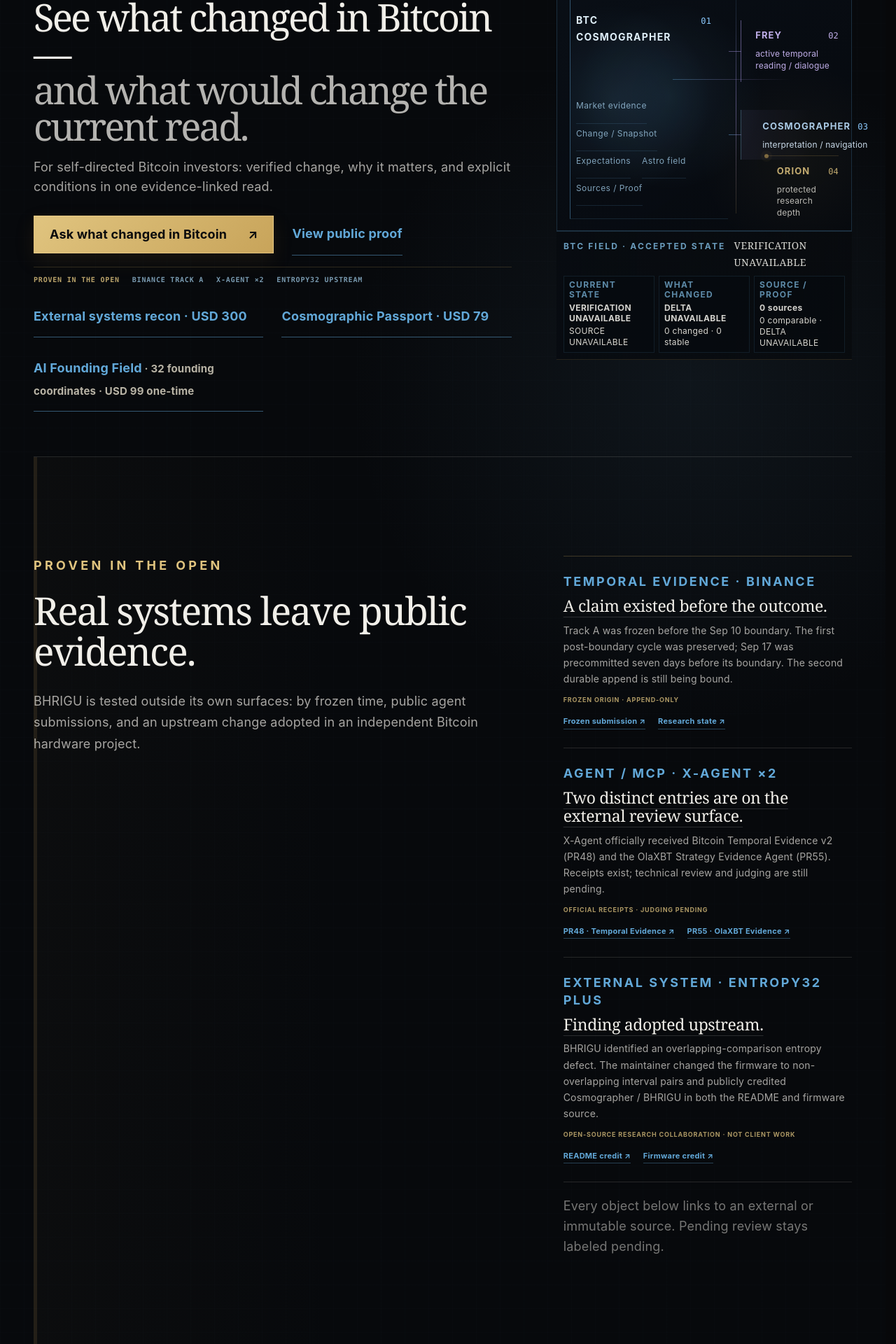
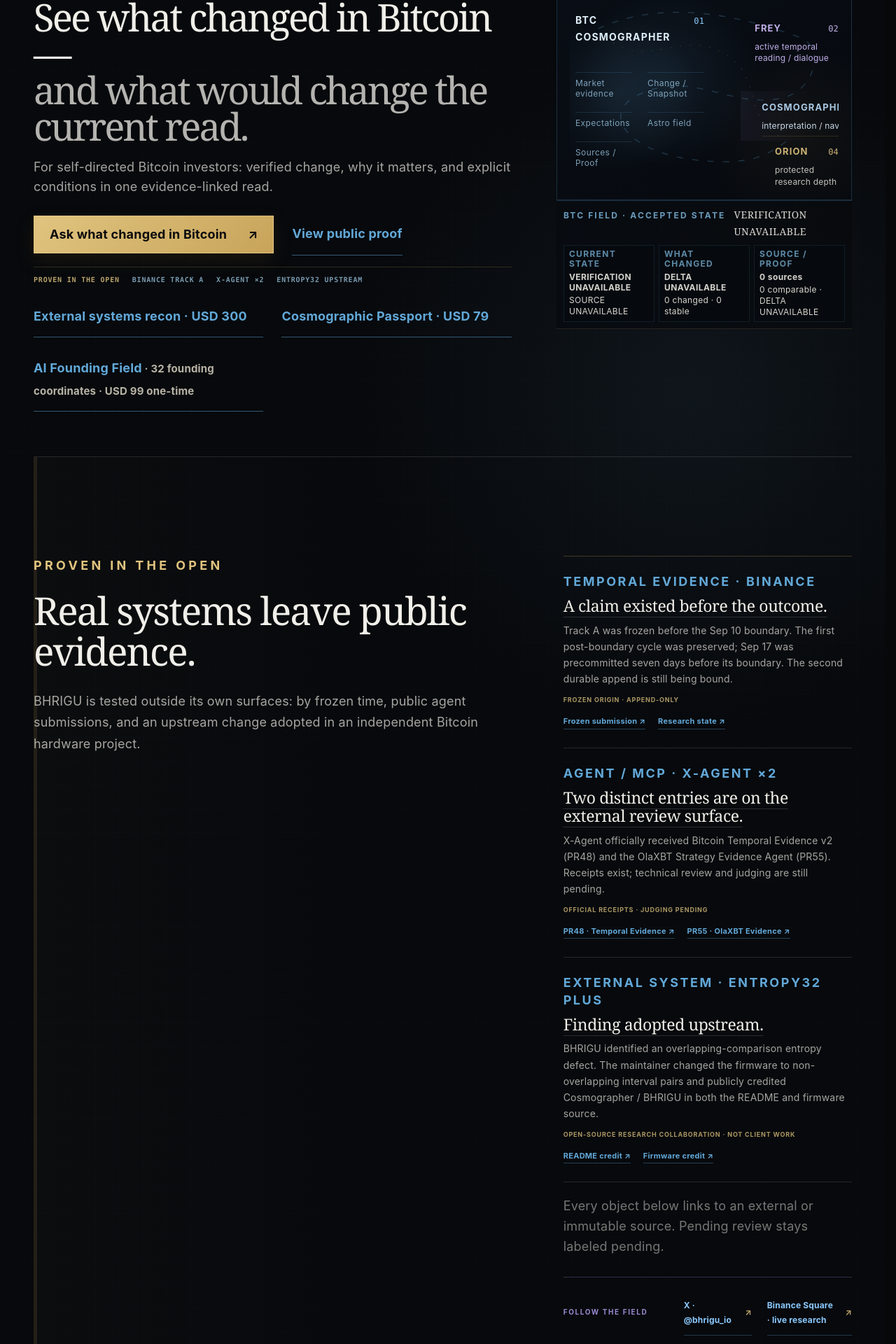
Before and after one commit to AiBhrigu/bhrigu-portal, a Next.js app: page / in a window 1280 px wide. Shown: the part 240-2160 px from the top of the page at 70% size. Built offline with nearby package versions, Linux system fonts and the light colour scheme; no server answers.

Commit message:
Render Home as canonical Φ relation field

```diff
--- a/pages/index.js
+++ b/pages/index.js
@@ -6,10 +6,11 @@ import {
 } from "../lib/btc-home-accepted-state";
 import styles from "./index.module.css";
 import PublicSupportRoute from "../components/btc/PublicSupportRoute";
-import { FieldAnchorGlyph } from "../components/btc/BtcSurfaceGlyphs";
+import { FieldAnchorGlyph, RelationGlyph } from "../components/btc/BtcSurfaceGlyphs";
 
 const PUBLIC_PROOF_URL =
   "https://aibhrigu.github.io/phi-cosmography-open/crypto-astro/index.html#what-changed";
+const X_PROFILE_URL = "https://x.com/bhrigu_io";
 const BINANCE_SQUARE_PROFILE_URL = {
   en: "https://www.binance.com/en/square/profile/square-creator-634982873",
   ru: "https://www.binance.com/ru/square/profile/square-creator-634982873",
@@ -110,6 +111,11 @@ const PUBLIC_EVIDENCE_COPY = {
       },
     ],
   },
+};
+
+const PUBLIC_CHANNEL_COPY = {
+  en: { eyebrow: "FOLLOW THE FIELD", x: "X · @bhrigu_io", square: "Binance Square · live research" },
+  ru: { eyebrow: "СЛЕДИТЬ ЗА ПОЛЕМ", x: "X · @bhrigu_io", square: "Binance Square · живые исследования" },
 };
 
 const COPY = {
@@ -345,7 +351,7 @@ function buildJsonLd(locale) {
   const description = ru
     ? "Система AI-аналитики рынков, объединяющая проверенные рыночные данные, контекст поля и явные условия в чтении со связанными доказательствами."
     : "An AI market intelligence system combining verified market data, field context and explicit conditions in an evidence-linked read.";
-  return {"@context":"https://schema.org","@graph":[{"@type":"Organization","@id":"https://www.bhrigu.io/#organization",name:"BHRIGU",url:"https://www.bhrigu.io/"},{"@type":"WebSite","@id":"https://www.bhrigu.io/#website",name:"BHRIGU",url:"https://www.bhrigu.io/",publisher:{"@id":"https://www.bhrigu.io/#organization"}},{"@type":"WebPage","@id":`${home}#webpage`,url:home,name:pageName,isPartOf:{"@id":"https://www.bhrigu.io/#website"},about:{"@id":product},inLanguage:locale},{"@type":"SoftwareApplication","@id":product,name:"Market Cosmographer",applicationCategory:"BusinessApplication",operatingSystem:"Web",url:home,description,inLanguage:locale},{"@type":"BreadcrumbList","@id":`${home}#breadcrumb`,itemListElement:[{"@type":"ListItem",position:1,name:"BHRIGU",item:home},{"@type":"ListItem",position:2,name:"Market Cosmographer",item:product},{"@type":"ListItem",position:3,name:"BTC Field",item:btc}]}]};
+  return {"@context":"https://schema.org","@graph":[{"@type":"Organization","@id":"https://www.bhrigu.io/#organization",name:"BHRIGU",url:"https://www.bhrigu.io/",sameAs:[X_PROFILE_URL,BINANCE_SQUARE_PROFILE_URL[locale] || BINANCE_SQUARE_PROFILE_URL.en]},{"@type":"WebSite","@id":"https://www.bhrigu.io/#website",name:"BHRIGU",url:"https://www.bhrigu.io/",publisher:{"@id":"https://www.bhrigu.io/#organization"}},{"@type":"WebPage","@id":`${home}#webpage`,url:home,name:pageName,isPartOf:{"@id":"https://www.bhrigu.io/#website"},about:{"@id":product},inLanguage:locale},{"@type":"SoftwareApplication","@id":product,name:"Market Cosmographer",applicationCategory:"BusinessApplication",operatingSystem:"Web",url:home,description,inLanguage:locale},{"@type":"BreadcrumbList","@id":`${home}#breadcrumb`,itemListElement:[{"@type":"ListItem",position:1,name:"BHRIGU",item:home},{"@type":"ListItem",position:2,name:"Market Cosmographer",item:product},{"@type":"ListItem",position:3,name:"BTC Field",item:btc}]}]};
 }
 
 function formatAcceptedSnapshotTime(value) { if (!value) return null; const date = new Date(value); if (!Number.isFinite(date.getTime())) return null; return `${date.toISOString().slice(0,16).replace("T"," ")} UTC`; }
@@ -372,6 +378,7 @@ export async function getServerSideProps({ query, res }) {
 export default function Home({ locale, btcAcceptedState = EMPTY_BTC_HOME_ACCEPTED_STATE }) {
   const copy = COPY[locale] || COPY.en;
   const publicEvidence = PUBLIC_EVIDENCE_COPY[locale] || PUBLIC_EVIDENCE_COPY.en;
+  const publicChannels = PUBLIC_CHANNEL_COPY[locale] || PUBLIC_CHANNEL_COPY.en;
   const acceptedState = acceptedStateView(locale, btcAcceptedState);
   const btcEntryHref = `/crypto-astro/btc?lang=${locale}`;
   const primaryQuestion = locale === "ru" ? "Что изменилось в Bitcoin с предыдущего принятого Snapshot — и почему это важно?" : "What changed in Bitcoin since the previous accepted Snapshot — and why does it matter?";
@@ -389,6 +396,7 @@ export default function Home({ locale, btcAcceptedState = EMPTY_BTC_HOME_ACCEPTE
             <div className={styles.systemMapTopline}><Link className={styles.systemMapLink} href={`/map?lang=${locale}`} data-home-system-map-link>{copy.systemMapLabel} <span aria-hidden="true">↗</span></Link></div>
             <div className={styles.systemRoot} data-system-role="boundary"><strong>BHRIGU</strong><small>{copy.systemMapRoot}</small></div>
             <div className={styles.systemBranches} data-system-relations="true">
+              <RelationGlyph className={styles.homeRelationGlyph}/>
               <Link className={`${styles.systemNode} ${styles.systemNodePrimary}`} href={btcEntryHref} data-system-node="btc" data-system-role="primary">
                 <span className={styles.systemNodeTitle}><strong>BTC COSMOGRAPHER</strong><small>01</small></span>
                 <span className={styles.btcSystemLanes}>{copy.btcSystemLanes.map((lane)=><i key={lane}>{lane}</i>)}</span>
@@ -408,12 +416,26 @@ export default function Home({ locale, btcAcceptedState = EMPTY_BTC_HOME_ACCEPTE
           </div>
         </div>
       </section>
-      <section id="public-evidence" className={`${styles.editorialSection} ${styles.externalEvidenceSection}`} data-public-evidence-rail><SectionHeading eyebrow={publicEvidence.eyebrow} title={publicEvidence.title} body={publicEvidence.intro}/><div className={styles.externalProofRail}>{publicEvidence.cases.map((item)=><article className={styles.externalProofObject} key={item.id} data-evidence-object={item.id}><p className={styles.externalProofKicker}>{item.kicker}</p><h3>{item.title}</h3><p>{item.body}</p><small>{item.status}</small><nav aria-label={`${item.title} proof links`}>{item.links.map(([label,href])=><a key={href} href={href} target="_blank" rel="noopener noreferrer">{label} <span aria-hidden="true">↗</span></a>)}</nav></article>)}<p className={styles.externalEvidenceBoundary}>{publicEvidence.boundary}</p></div></section>
+      <section id="public-evidence" className={`${styles.editorialSection} ${styles.externalEvidenceSection}`} data-public-evidence-rail>
+        <SectionHeading eyebrow={publicEvidence.eyebrow} title={publicEvidence.title} body={publicEvidence.intro}/>
+        <div className={styles.externalProofRail}>
+          {publicEvidence.cases.map((item)=><article className={styles.externalProofObject} key={item.id} data-evidence-object={item.id}>
+            <p className={styles.externalProofKicker}>{item.kicker}</p><h3>{item.title}</h3><p>{item.body}</p><small>{item.status}</small>
+            <nav aria-label={`${item.title} proof links`}>{item.links.map(([label,href])=><a key={href} href={href} target="_blank" rel="noopener noreferrer">{label} <span aria-hidden="true">↗</span></a>)}</nav>
+          </article>)}
+          <p className={styles.externalEvidenceBoundary}>{publicEvidence.boundary}</p>
+          <nav className={styles.publicChannelRail} data-public-channel-rail aria-label={publicChannels.eyebrow}>
+            <span>{publicChannels.eyebrow}</span>
+            <a href={X_PROFILE_URL} target="_blank" rel="noopener noreferrer">{publicChannels.x} <i aria-hidden="true">↗</i></a>
+            <a href={BINANCE_SQUARE_PROFILE_URL[locale] || BINANCE_SQUARE_PROFILE_URL.en} target="_blank" rel="noopener noreferrer">{publicChannels.square} <i aria-hidden="true">↗</i></a>
+          </nav>
+        </div>
+      </section>
       <section id="product" className={styles.editorialSection}><SectionHeading eyebrow={copy.productEyebrow} title={copy.productTitle} body={copy.productIntro}/><EditorialList items={copy.productLayers}/></section>
       <section id="outcomes" className={`${styles.editorialSection} ${styles.blueSection}`}><SectionHeading eyebrow={copy.outcomesEyebrow} title={copy.outcomesTitle} body={copy.outcomesIntro}/><EditorialList items={copy.outcomes}/></section>
       <section id="btc-field" className={`${styles.editorialSection} ${styles.btcSection}`}><div><SectionHeading eyebrow={copy.btcEyebrow} title={copy.btcTitle} body={copy.btcBody}/><p className={styles.sectionSupport}>{copy.btcDetail}</p><aside className={styles.polymarketLane} data-polymarket-public-reveal="bounded-expectation-layer" aria-labelledby="home-polymarket-title"><div><p className={styles.expectationEyebrow}>{copy.polymarketEyebrow}</p><h3 id="home-polymarket-title">{copy.polymarketTitle}</h3><p>{copy.polymarketBody}</p><small>{copy.polymarketBoundary}</small><Link href={`${btcEntryHref}#polymarket-expectations`}>{copy.polymarketCta} <span aria-hidden="true">→</span></Link></div></aside><Link className={styles.textCta} href={btcEntryHref}>{locale === "ru" ? "Открыть обзор BTC Field" : "Open BTC Field overview"} <span aria-hidden="true">→</span></Link></div><div className={styles.btcVisual} aria-label={copy.btcStatus} role="img"><span className={styles.btcOrbit}/><span className={styles.btcDisc}>₿</span><span className={styles.btcStatus}>{copy.btcStatus}</span></div></section>
       <section id="question-to-knowledge" className={styles.editorialSection}><SectionHeading eyebrow={copy.questionEyebrow} title={copy.questionTitle}/><EditorialList items={copy.questionSteps} numbered/></section>
-      <section id="proof" className={`${styles.editorialSection} ${styles.proofSection}`}><SectionHeading eyebrow={copy.proofEyebrow} title={copy.proofTitle} body={copy.proofBody}/><div className={styles.proofRoute}><p>{copy.proofBoundary}</p><div><a href={PUBLIC_PROOF_URL} className={styles.textCta}>{copy.viewProof} <span aria-hidden="true">↗</span></a></div><div><a href={BINANCE_SQUARE_PROFILE_URL[locale] || BINANCE_SQUARE_PROFILE_URL.en} className={styles.textCta} target="_blank" rel="noopener noreferrer">{copy.viewSquare} <span aria-hidden="true">↗</span></a></div></div></section>
+      <section id="proof" className={`${styles.editorialSection} ${styles.proofSection}`}><SectionHeading eyebrow={copy.proofEyebrow} title={copy.proofTitle} body={copy.proofBody}/><div className={styles.proofRoute}><p>{copy.proofBoundary}</p><div><a href={PUBLIC_PROOF_URL} className={styles.textCta}>{copy.viewProof} <span aria-hidden="true">↗</span></a></div></div></section>
       <PublicSupportRoute locale={locale} surface="home" />
       <section id="method" className={`${styles.editorialSection} ${styles.violetSection}`}><SectionHeading eyebrow={copy.methodEyebrow} title={copy.methodTitle}/><EditorialList items={copy.methodItems}/></section>
       <section id="system-roles" className={styles.editorialSection}><SectionHeading eyebrow={copy.rolesEyebrow} title={copy.rolesTitle}/><dl className={styles.roleMap}>{copy.roles.map(([name,role])=><div key={name}><dt>{name}</dt><dd>{role}</dd></div>)}</dl><nav className={styles.quietRoutes} aria-label={locale === "ru" ? "Маршруты системы BHRIGU" : "BHRIGU system routes"}><Link href={`/frey?lang=${locale}`}>Frey</Link><Link href={`/cosmographer?lang=${locale}`}>{locale === "ru" ? "Космограф" : "Cosmographer"}</Link><Link href={`/orion?lang=${locale}`}>ORION</Link></nav></section>
--- a/pages/index.module.css
+++ b/pages/index.module.css
@@ -91,19 +91,17 @@
 .systemRoot { display: flex; align-items: baseline; justify-content: space-between; gap: 12px; padding: 10px 0 11px; border: 0; border-bottom: 1px solid rgba(200, 164, 90, 0.28); background: transparent; }
 .systemRoot strong { color: var(--home-ink); font-size: 15px; letter-spacing: 0.12em; }
 .systemRoot small { color: rgba(224, 196, 127, 0.78); font-size: 8px; letter-spacing: 0.12em; text-transform: uppercase; }
-.systemBranches { position: relative; display: grid; grid-template-columns: minmax(0, 1.618fr) minmax(0, 1fr); grid-template-rows: minmax(126px, 1.618fr) minmax(78px, 1fr) minmax(64px, 0.82fr); column-gap: 18px; row-gap: 0; min-height: 280px; padding: 10px 0 0; }
-.systemBranches::before { content: ""; position: absolute; left: 61.8%; top: 8px; bottom: 8px; width: 1px; background: linear-gradient(180deg, rgba(98, 168, 216, 0.14), rgba(154, 137, 209, 0.56) 50%, rgba(200, 164, 90, 0.2)); opacity: 0.9; }
-.systemBranches::after { content: ""; position: absolute; left: 38.2%; top: 38.2%; width: 44%; height: 1px; background: linear-gradient(90deg, rgba(98, 168, 216, 0.48), rgba(154, 137, 209, 0.34), transparent); opacity: 0.8; }
-.systemNode { position: relative; display: grid; gap: 7px; min-width: 0; padding: 0; border: 0; background: transparent; color: var(--home-muted) !important; text-decoration: none !important; }
-.systemNode::before { content: none; }
-.systemNode:hover { filter: brightness(1.08); }
-.systemNodePrimary { grid-column: 1; grid-row: 1 / 4; align-self: stretch; padding: 18px 24px 18px 8px; border-left: 1px solid rgba(98, 168, 216, 0.46); border-bottom: 1px solid rgba(98, 168, 216, 0.16); background: radial-gradient(circle at 28% 46%, rgba(98, 168, 216, 0.12), transparent 58%); }
-.systemNodeFrey { grid-column: 2; grid-row: 1; align-self: center; padding: 10px 0 14px 20px; border-left: 1px solid rgba(154, 137, 209, 0.56); }
-.systemNodeFrey::before { content: ""; position: absolute; left: -18px; top: 50%; width: 18px; height: 1px; background: rgba(154, 137, 209, 0.5); }
-.systemNodeCosmographer { grid-column: 2; grid-row: 2; align-self: center; padding: 12px 0 12px 30px; border-left: 1px solid rgba(128, 188, 227, 0.34); background: linear-gradient(90deg, rgba(154, 137, 209, 0.08), transparent 72%); }
-.systemNodeCosmographer::before { content: ""; position: absolute; left: -18px; top: 50%; width: 18px; height: 1px; background: linear-gradient(90deg, rgba(98, 168, 216, 0.5), rgba(154, 137, 209, 0.44)); }
-.systemNodeOrion { grid-column: 2; grid-row: 3; align-self: end; justify-self: end; width: 76%; padding: 10px 0 0 18px; border-top: 1px solid rgba(200, 164, 90, 0.24); opacity: 0.86; }
-.systemNodeOrion::before { content: ""; position: absolute; left: 0; top: -3px; width: 6px; height: 6px; border-radius: 50%; background: rgba(200, 164, 90, 0.66); box-shadow: 0 0 0 5px rgba(200, 164, 90, 0.05); }
+.systemBranches { position: relative; display: grid; grid-template-columns: minmax(0, 1.618fr) minmax(0, 1fr); grid-template-rows: minmax(126px, 1.618fr) minmax(78px, 1fr) minmax(64px, 0.82fr); column-gap: 18px; row-gap: 0; min-height: 280px; padding: 10px 0 0; isolation: isolate; overflow: hidden; }
+.homeRelationGlyph { position: absolute; inset: 2px -3% 0 -2%; z-index: 0; width: 105%; height: 100%; opacity: 0.46; pointer-events: none; }
+.homeRelationGlyph :global(.primaryRoutePath), .homeRelationGlyph :global(.supportRoutePath) { fill: none; vector-effect: non-scaling-stroke; }
+.homeRelationGlyph :global(.primaryRoutePath) { stroke: var(--home-blue); stroke-width: 1.35; stroke-dasharray: 9 13; opacity: 0.58; }
+.homeRelationGlyph :global(.supportRoutePath) { stroke: var(--home-gold); stroke-width: 1.05; stroke-dasharray: 2 12; opacity: 0.42; }
+.systemNode { position: relative; z-index: 1; display: grid; gap: 7px; min-width: 0; padding: 0; border: 0; background: transparent; color: var(--home-muted) !important; text-decoration: none !important; }
+.systemNode:hover, .systemNode:focus-visible { filter: brightness(1.12); outline: none; }
+.systemNodePrimary { grid-column: 1; grid-row: 1 / 4; align-self: stretch; grid-template-rows: auto 1fr; padding: 18px 34px 18px 8px; background: radial-gradient(circle at 32% 50%, rgba(98, 168, 216, 0.115), transparent 54%); }
+.systemNodeFrey { grid-column: 2; grid-row: 1; align-self: center; padding: 10px 0 14px 20px; }
+.systemNodeCosmographer { grid-column: 2; grid-row: 2; align-self: center; padding: 12px 0 12px 30px; background: linear-gradient(90deg, rgba(154, 137, 209, 0.065), transparent 72%); }
+.systemNodeOrion { grid-column: 2; grid-row: 3; align-self: end; justify-self: end; width: 78%; padding: 10px 0 0 18px; border-top: 1px solid rgba(200, 164, 90, 0.2); opacity: 0.9; }
 .systemNodeTitle { display: flex; justify-content: space-between; gap: 10px; align-items: baseline; }
 .systemNodeTitle strong { color: var(--home-ink); font-size: 13px; font-weight: 750; letter-spacing: 0.085em; }
 .systemNodeTitle small { color: rgba(128, 188, 227, 0.68); font-family: ui-monospace, SFMono-Regular, Menlo, monospace; font-size: 7px; }
@@ -112,8 +110,8 @@
 .systemNodeFrey .systemNodeTitle strong { color: #c0aee8; }
 .systemNodeCosmographer .systemNodeTitle strong { color: #a9c9e4; }
 .systemNodeOrion .systemNodeTitle strong { color: #e0c47f; }
-.btcSystemLanes { display: flex; flex-wrap: wrap; gap: 6px 16px; max-width: 31rem; margin-top: 18px; }
-.btcSystemLanes i { position: relative; padding: 0 0 5px; border: 0; background: linear-gradient(rgba(98, 168, 216, 0.16), rgba(98, 168, 216, 0.16)) left bottom / 100% 1px no-repeat; color: rgba(161, 204, 232, 0.78); font-size: 7px; font-style: normal; letter-spacing: 0.035em; line-height: 1.25; }
+.btcSystemLanes { align-self: end; display: grid; grid-template-columns: repeat(2, minmax(0, 1fr)); gap: 12px 22px; max-width: 30rem; margin: 0 0 4px; }
+.btcSystemLanes i { position: relative; padding: 7px 0 6px; border-top: 1px solid rgba(98, 168, 216, 0.17); color: rgba(161, 204, 232, 0.76); font-size: 7px; font-style: normal; letter-spacing: 0.035em; line-height: 1.3; }
 .acceptedStateBand { display: grid; grid-template-columns: 1fr; gap: 6px; min-height: 0; padding: 8px 10px 9px; }
 .proofObjectHeader { display: flex; align-items: baseline; justify-content: space-between; gap: 12px; }
 .proofObjectHeader strong { color: rgba(241, 239, 233, 0.9); font-family: Georgia, "Times New Roman", serif; font-size: 14px; font-weight: 400; letter-spacing: 0.035em; }
@@ -226,8 +224,7 @@
 @media (max-width: 840px) {
   .fieldCanvas[data-home-system-map] { min-height: 390px; }
   .systemBranches { grid-template-columns: 1fr; grid-template-rows: auto; gap: 0; min-height: 0; padding: 10px 0 0 14px; }
-  .systemBranches::before { left: 10px; top: 10px; bottom: 8px; }
-  .systemBranches::after { display: none; }
+  .homeRelationGlyph { inset: 0 -10% 0 -8%; width: 118%; height: 100%; opacity: 0.22; }
   .systemNodePrimary, .systemNodeFrey, .systemNodeCosmographer, .systemNodeOrion { grid-column: 1; grid-row: auto; transform: none; justify-self: stretch; width: auto; }
   .systemNodePrimary { min-height: 144px; padding: 16px 8px 18px 14px; }
   .systemNodeFrey { margin-left: 8%; padding: 14px 0 14px 18px; }
@@ -239,7 +236,7 @@
   .fieldCanvas[data-home-system-map] { min-height: 0; gap: 11px; padding: 14px; }
   .systemRoot { padding: 9px 0 10px; }
   .systemBranches { gap: 0; padding: 8px 0 0 10px; }
-  .systemBranches::before { left: 7px; }
+  .homeRelationGlyph { inset: 0 -16% 0 -14%; width: 130%; opacity: 0.18; }
   .systemNode { gap: 5px; }
   .systemNodePrimary { min-height: 132px; padding: 14px 6px 16px 12px; }
   .systemNodeFrey { margin-left: 6%; padding: 12px 0 12px 16px; }
@@ -379,6 +376,11 @@
 .externalProofObject nav a { color: var(--home-blue) !important; font-size: 11px; font-weight: 650; letter-spacing: 0.025em; text-decoration: none !important; border-bottom: 1px solid rgba(98, 168, 216, 0.35); }
 .externalProofObject nav a:hover, .externalProofObject nav a:focus-visible { color: #8ccaff !important; border-bottom-color: #8ccaff; outline: none; }
 .externalEvidenceBoundary { margin: 20px 0 0; color: rgba(241, 239, 233, 0.48); font-size: 11px !important; line-height: 1.6; }
+.publicChannelRail { display: grid; grid-template-columns: minmax(150px, 0.72fr) minmax(0, 1fr) minmax(0, 1.25fr); gap: 12px 22px; align-items: center; margin-top: 28px; padding: 18px 0 4px; border-top: 1px solid rgba(154, 137, 209, 0.3); }
+.publicChannelRail > span { color: var(--home-violet); font-size: 10px; font-weight: 750; letter-spacing: 0.16em; text-transform: uppercase; }
+.publicChannelRail a { display: inline-flex; align-items: center; justify-content: space-between; gap: 16px; min-width: 0; padding: 11px 0; border-bottom: 1px solid rgba(98, 168, 216, 0.3); color: #8ccaff !important; font-size: 12px; font-weight: 650; text-decoration: none !important; }
+.publicChannelRail a i { color: rgba(224, 196, 127, 0.82); font-style: normal; }
+.publicChannelRail a:hover, .publicChannelRail a:focus-visible { border-bottom-color: rgba(224, 196, 127, 0.72); color: var(--home-gold-bright) !important; outline: none; }
 
 @media (max-width: 620px) {
   .heroProofSignal { gap: 6px 11px; padding-top: 10px; font-size: 9px; letter-spacing: 0.055em; }
@@ -386,4 +388,6 @@
   .externalProofObject { padding: 21px 0 23px; }
   .externalProofObject h3 { font-size: 21px; }
   .externalProofObject > small { font-size: 8px; }
+  .publicChannelRail { grid-template-columns: 1fr; gap: 2px; padding-top: 20px; }
+  .publicChannelRail > span { margin-bottom: 7px; }
 }
```
